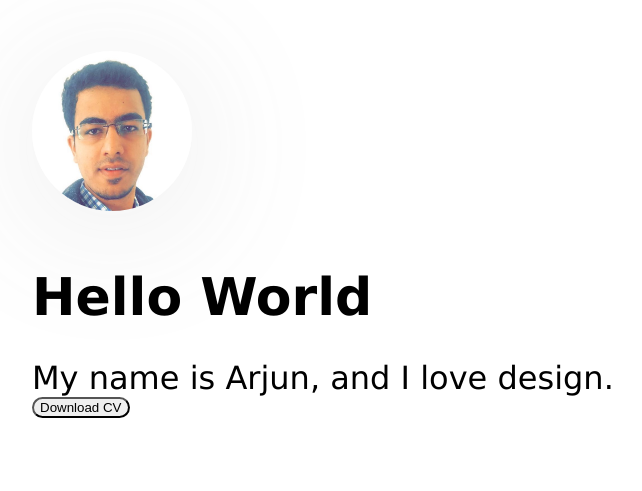
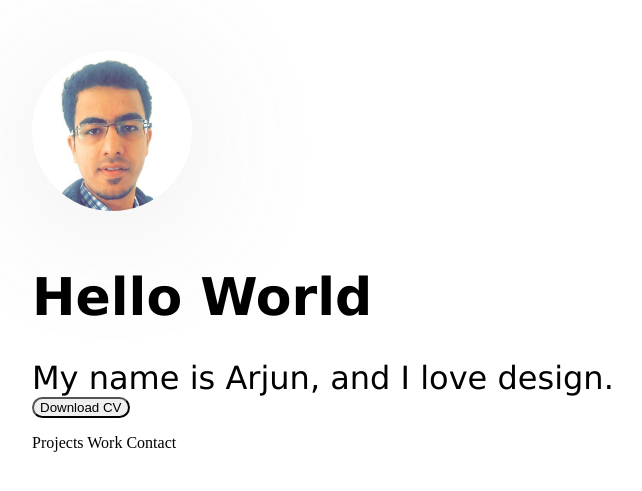
Before and after one commit to arjunmpatel/arjunmp.github.io, a plain HTML site: page index.html in a window 1280 px wide. Shown: the part 137-628 px from the top of the page, without its empty margins (156-798 px from the left). Drawn offline with Linux system fonts and the light colour scheme.

Commit message:
created bottom bar

```diff
--- a/index.html
+++ b/index.html
@@ -26,6 +26,10 @@
       <button class="button4">Download CV</button>
       </a>
 
+      <div>
+        <p> Projects   Work   Contact </p>
+      </div>
+
     </div>
   </body>
 </html>
```
